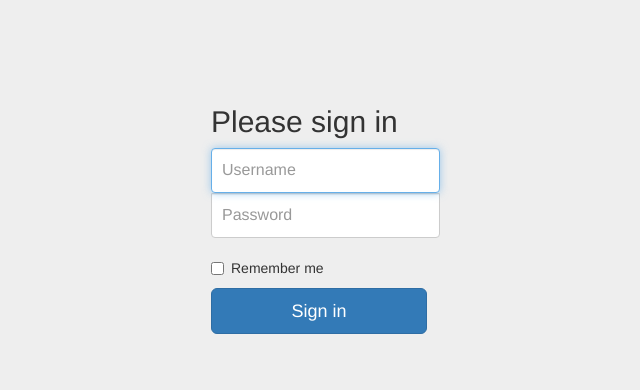
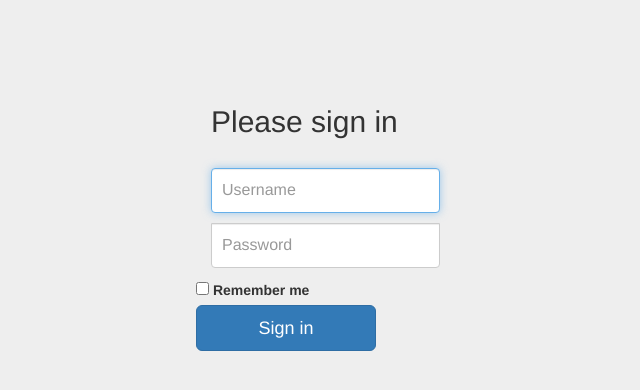
Before and after one commit to ssrmansit55/Projects, a Django app: page /weather-history/ in a window 1280 px wide. Shown: the top 390 px of the page, without its empty margins (279-919 px from the left). Run offline with Django 3.2, Linux system fonts and the light colour scheme; some libraries are stand-ins or nearby versions.

Commit message:
UI fixes

```diff
--- a/weatherMonitor/weatherHistoryApp/templates/index.html
+++ b/weatherMonitor/weatherHistoryApp/templates/index.html
@@ -39,17 +39,25 @@
     <div class="container">
       <form class="form-signin" method="POST">
       	{% csrf_token %}
-        <h2 class="form-signin-heading">Please sign in</h2>
+          <div style = "margin:auto; ">
+              <h2 class="form-signin-heading">Please sign in</h2><br>
+          </div>
         <!-- <label for="inputEmail" class="sr-only">Email address</label> -->
-        <input type="text" name="email" id="inputEmail" class="form-control" placeholder="Username" required autofocus>
+          <div style = "padding-bottom:10px; margin:auto; ">
+            <input type="text" name="email" id="inputEmail" class="form-control" placeholder="Username" required autofocus>
+           </div>
         <!-- <label for="inputPassword" class="sr-only">Password</label> -->
-        <input type="password" name="password" id="inputPassword" class="form-control" placeholder="Password" required>
-        <div class="checkbox">
-          <label>
-            <input type="checkbox" value="remember-me"> Remember me
+          <div style = "margin-bottom:10px; margin:auto; ">
+            <input type="password" name="password" id="inputPassword" class="form-control" placeholder="Password" required>
+          </div>
+          <div class = "row">
+            <div style = "margin:auto;">
+            <label>
+                <input type="checkbox" value="remember-me"> Remember me
           </label>
-        </div>
-        <button class="btn btn-lg btn-primary btn-block" type="submit">Sign in</button>
+            </div>
+            <button class="btn btn-lg btn-primary btn-block" type="submit" style = "width:180px;">Sign in</button>
+          </div>
       </form>
     </div> <!-- /container -->
 
```
Also changed, not shown: weatherMonitor/weatherHistoryApp/templates/main_page.html (+0 -16 lines).
